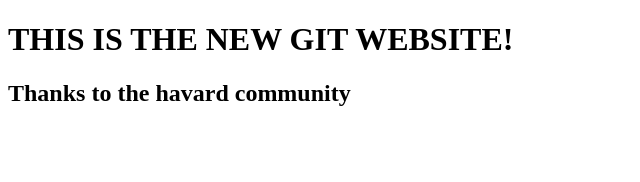
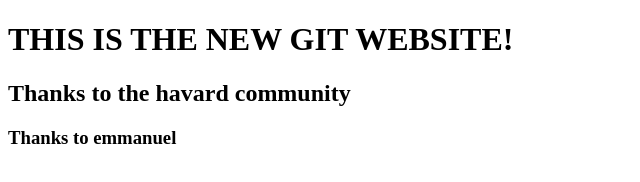
Before and after one commit to michaelanyigba/michaelanyigba.github.io, a plain HTML site: page index.html in a window 1280 px wide. Shown: the whole page, without its empty margins (0-640 px from the left). Drawn offline with Linux system fonts and the light colour scheme.

Commit message:
Adding emmanuel

```diff
--- a/index.html
+++ b/index.html
@@ -8,5 +8,6 @@
 <body>
     <h1>THIS IS THE NEW GIT WEBSITE!</h1>
     <h2>Thanks to the havard community</h2>
+    <h3>Thanks to emmanuel</h3>
 </body>
 </html>
```
